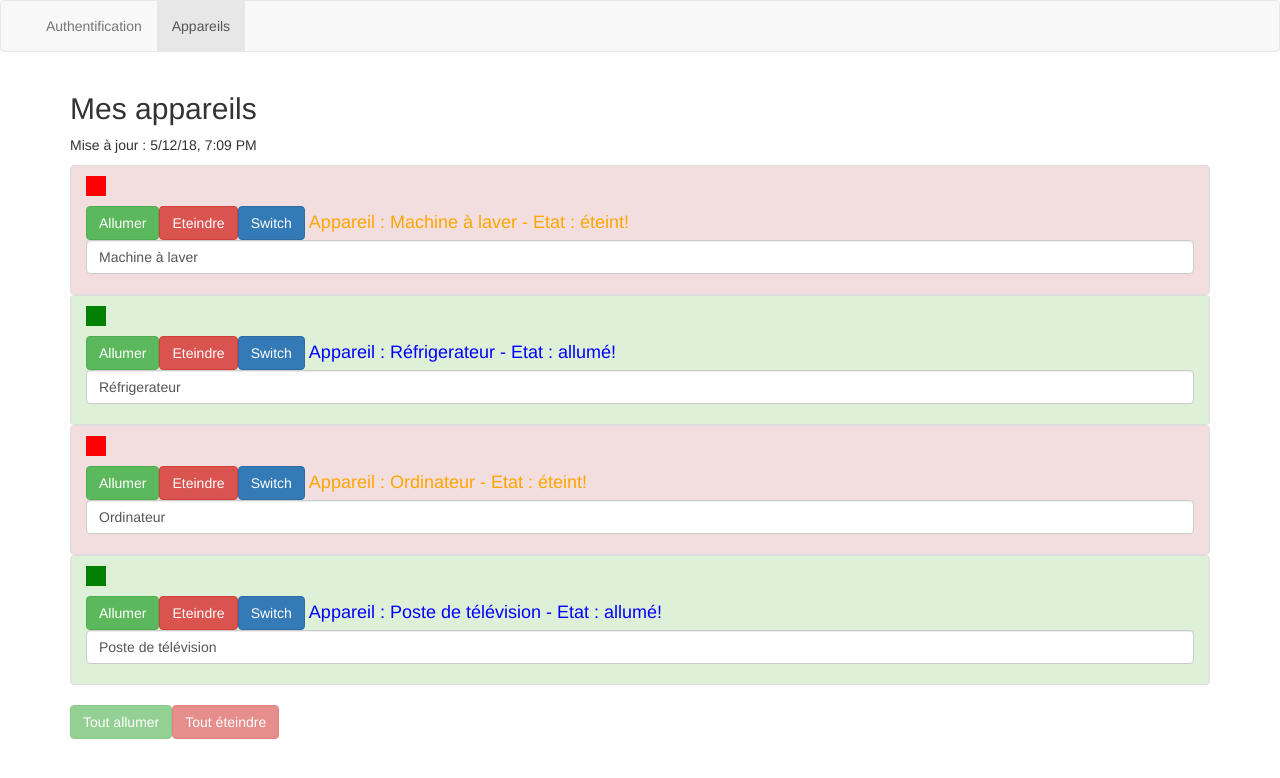
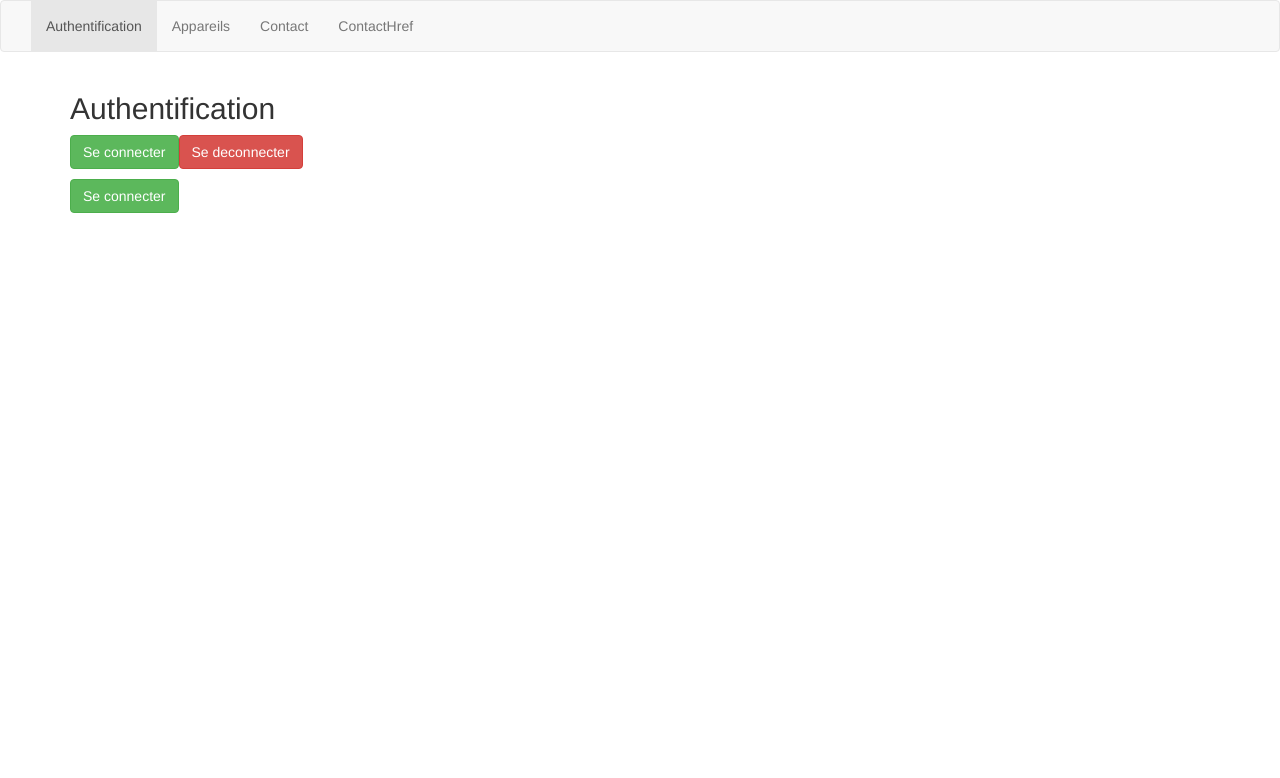
Before and after one commit to tawala777/exp-angular-appareil, an Angular app: page /auth in a window 1280 px wide. Shown: the top 778 px of the page. Built offline with nearby package versions, Linux system fonts and the light colour scheme.

Commit message:
simulation auth avec promise / route / navigate

```diff
--- a/src/app/app.component.html
+++ b/src/app/app.component.html
@@ -2,8 +2,10 @@
   <div class="container-fluid">
     <div class="navbar-collapse">
       <ul class="nav navbar-nav">
-        <li><a href="#">Authentification</a></li>
-        <li class="active"><a href="#">Appareils</a></li>
+        <li routerLinkActive="active"><a routerLink="auth">Authentification</a></li>
+        <li routerLinkActive="active"><a routerLink="appareils">Appareils</a></li>
+        <li routerLinkActive="active"><a routerLink="contact">Contact</a></li>
+        <li routerLinkActive="active"><a href="contact">ContactHref</a></li>
       </ul>
     </div>
   </div>
@@ -12,7 +14,7 @@
 <div class="container">
   <div class="row">
     <div class="col-xs-12">
-      <app-compo-view></app-compo-view>
+      <router-outlet></router-outlet>
     </div>
   </div>
 </div>
--- a/src/app/app.module.ts
+++ b/src/app/app.module.ts
@@ -1,12 +1,24 @@
 import { BrowserModule } from '@angular/platform-browser';
 import { NgModule } from '@angular/core';
+import { RouterModule } from '@angular/router';
+import { FormsModule } from '@angular/forms';
+
+import { AppareilService } from './services/appareil.service';
+import { AuthService } from './services/auth.service';
+
 
 import { AppComponent } from './app.component';
 import { CompoComponent } from './compo/compo.component';
-import { FormsModule } from '@angular/forms';
-import { AppareilService } from './services/appareil.service';
 import { AuthComponent } from './auth/auth.component';
 import { CompoViewComponent } from './compo-view/compo-view.component';
+
+import { Routes } from '@angular/router';
+
+const appRoutes: Routes = [
+  { path: 'appareils', component: CompoViewComponent },
+  { path: 'auth', component: AuthComponent },
+  { path: '', component: CompoViewComponent }
+];
 
 @NgModule({
   declarations: [
@@ -17,9 +29,10 @@ import { CompoViewComponent } from './compo-view/compo-view.component';
   ],
   imports: [
     BrowserModule,
-    FormsModule
+    FormsModule,
+    RouterModule.forRoot(appRoutes)
   ],
-  providers: [AppareilService],
+  providers: [AppareilService,AuthService],
   bootstrap: [AppComponent]
 })
 export class AppModule { }
--- a/src/app/auth/auth.component.html
+++ b/src/app/auth/auth.component.html
@@ -1,3 +1,12 @@
+
+<h2>Authentification</h2>
+
+
 <p>
-  auth works!
+  <button class="btn btn-success" (click)="onSeConnecter()">Se connecter</button>
+  <button class="btn btn-danger" (click)="onSeDeconnecter()">Se deconnecter</button>
 </p>
+<p>
+  <button class="btn btn-success" *ngIf="!authStatus" (click)="onSeConnecter()">Se connecter</button>
+  <button class="btn btn-danger" *ngIf="authStatus" (click)="onSeDeconnecter()">Se déconnecter</button>
+</p>
--- a/src/app/auth/auth.component.ts
+++ b/src/app/auth/auth.component.ts
@@ -1,4 +1,6 @@
 import { Component, OnInit } from '@angular/core';
+import { AuthService } from '../services/auth.service';
+import {Router} from '@angular/router'
 
 @Component({
   selector: 'app-auth',
@@ -6,10 +8,27 @@ import { Component, OnInit } from '@angular/core';
   styleUrls: ['./auth.component.css']
 })
 export class AuthComponent implements OnInit {
+  authStatus: boolean;
 
-  constructor() { }
+  constructor(private authSrv: AuthService, private router: Router) { }
 
   ngOnInit() {
   }
+  onSeConnecter(){
+    console.log('on se connecte !');
+    this.authSrv.signIn().then (
+      () => {
+        this.authStatus = this.authSrv.isAuth;
+        console.log('je suis connecté = ',this.authStatus);
+        this.router.navigate(['appareils']);
+      }
+    )
 
+  }
+  onSeDeconnecter(){
+    console.log('on se deconnecte !');
+    this.authSrv.signOut();
+    this.authStatus = this.authSrv.isAuth;
+    console.log('je suis connecté = ',this.authStatus);
+  }
 }
--- /dev/null
+++ b/src/app/services/auth.service.ts
@@ -0,0 +1,25 @@
+export class AuthService {
+
+    isAuth = false;
+
+    signIn() {
+      console.log('je suis dans le service Auth ...');
+      return new Promise(
+        (resolve, reject) => {
+          setTimeout(
+            () => {
+              this.isAuth = true;
+              console.log('... connecté!');
+              resolve(true);
+            }, 3000
+          );
+        }
+      );
+    }
+
+    signOut() {
+      console.log('je suis dans le service Auth ...');
+      this.isAuth = false;
+      console.log('... deconnecté!');
+    }
+  }
```
